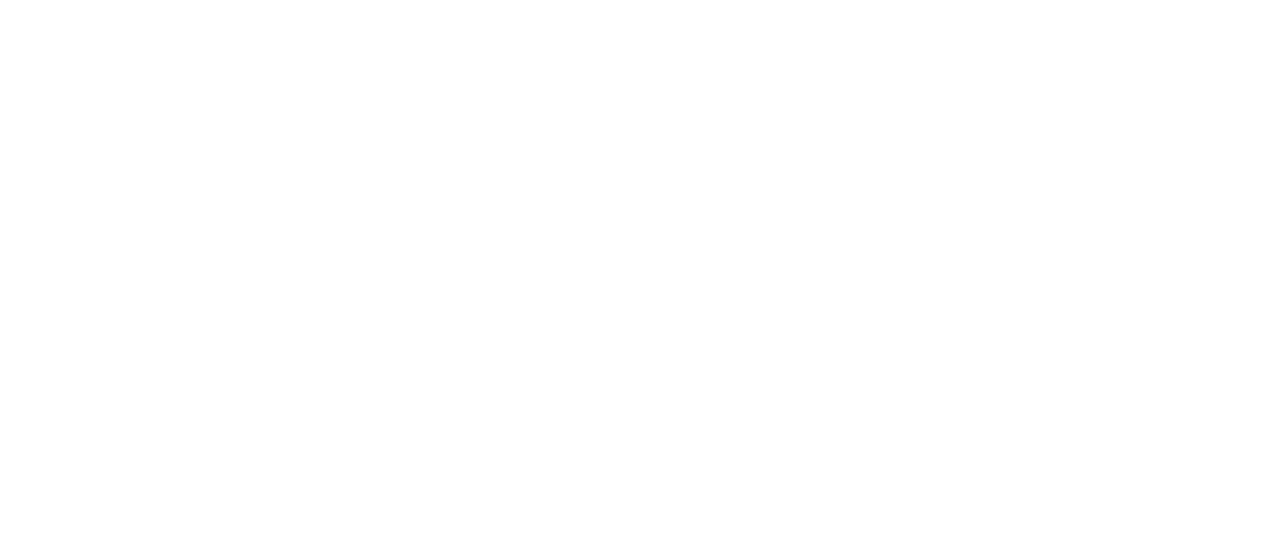
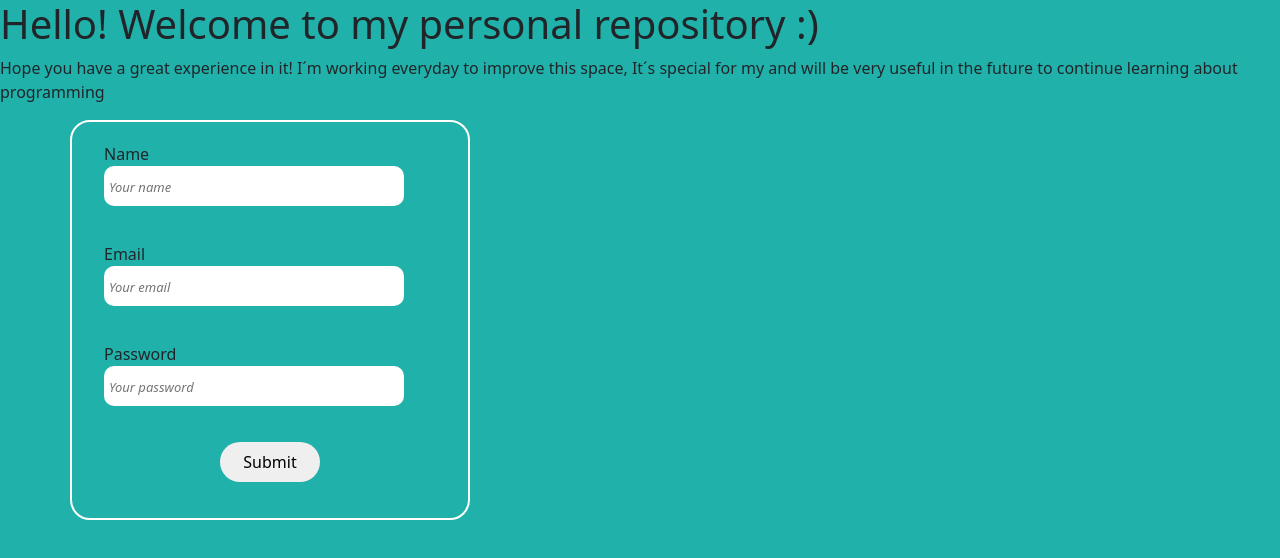
Before and after one commit to Agus-Heredia/My-personal-repository, a plain HTML site: page index.html in a window 1280 px wide. Drawn offline with nearby package versions, Linux system fonts and the light colour scheme.

Commit message:
agregamos css, js, bs y un form con estilos

```diff
--- a/index.html
+++ b/index.html
@@ -4,9 +4,84 @@
     <meta charset="UTF-8">
     <meta http-equiv="X-UA-Compatible" content="IE=edge">
     <meta name="viewport" content="width=device-width, initial-scale=1.0">
+    <link href="https://cdn.jsdelivr.net/npm/bootstrap@5.3.0-alpha1/dist/css/bootstrap.min.css" rel="stylesheet" integrity="sha384-GLhlTQ8iRABdZLl6O3oVMWSktQOp6b7In1Zl3/Jr59b6EGGoI1aFkw7cmDA6j6gD" crossorigin="anonymous">
+    <link rel="stylesheet" href="public/styles.css">
     <title>My personal repository</title>
 </head>
 <body>
 
+    <div class="intro">
+    <h1>Hello! Welcome to my personal repository :)</h1>
+    <p>Hope you have a great experience in it! I´m working everyday to improve this space, It´s special for my and will be very useful in the future to continue learning about programming</p>
+    </div>
+
+
+    <section class="container">
+        <form class="form row">
+
+            <div class="col-12">
+                <label for="userName">Name</label> <br>
+                <input type="text" id="userName" placeholder="Your name" required>
+            </div>
+
+            <div class="col-12">
+                <label for="userEmail">Email</label> <br>
+                <input type="email" id="userEmail" placeholder="Your email" required>
+            </div>
+
+            <div class="col-12">
+                <label for="userPassword">Password</label> <br>
+                <input type="password" id="userPassword" placeholder="Your password" required>
+            </div>
+            <div class="col btn-div">
+            <button type="submit">Submit</button>
+            </div>
+
+        </form>
+    </section>
+
+
+
+
+
+
+
+
+
+
+
+
+
+
+
+
+
+
+
+
+
+
+
+
+
+
+
+
+
+
+
+
+
+
+
+
+
+
+
+    <script src="src/main.js"></script>
+    <!--Boostrap--->
+    <script src="https://cdn.jsdelivr.net/npm/bootstrap@5.3.0-alpha1/dist/js/bootstrap.bundle.min.js" integrity="sha384-w76AqPfDkMBDXo30jS1Sgez6pr3x5MlQ1ZAGC+nuZB+EYdgRZgiwxhTBTkF7CXvN" crossorigin="anonymous"></script>
+
+  </body>
 </body>
 </html>
--- /dev/null
+++ b/public/styles.css
@@ -0,0 +1,58 @@
+* {
+    margin: 0;
+    padding: 0;
+    box-sizing: border-box;
+}
+
+body {
+    background-color: lightseagreen;
+}
+
+form {
+    border: 2px solid #fff;
+    padding: 20px;
+    width: 400px;
+    height: 400px;
+    border-radius: 20px;
+    gap: 20px;
+}
+
+input {
+    width: 300px;
+    height: 40px;
+    border-radius: 10px;
+    padding-left: 5px;
+    border: none;
+    transition: .3s all;
+}
+
+input::placeholder {
+    font-size: 13px;
+    font-style: italic;
+}
+
+input:focus {
+    width: 50%;
+    border: transparent;
+    outline: none;
+
+}
+
+
+.btn-div {
+    display: flex;
+}
+
+button {
+    margin: 0 auto;
+    padding: 5px;
+    width: 100px;
+    height: 40px;
+    border: none;
+    border-radius: 20px;
+    transition: .5s all;
+}
+
+button:hover {
+    background-color: limegreen;
+}
```
Also changed, not shown: src/main.js (added).
